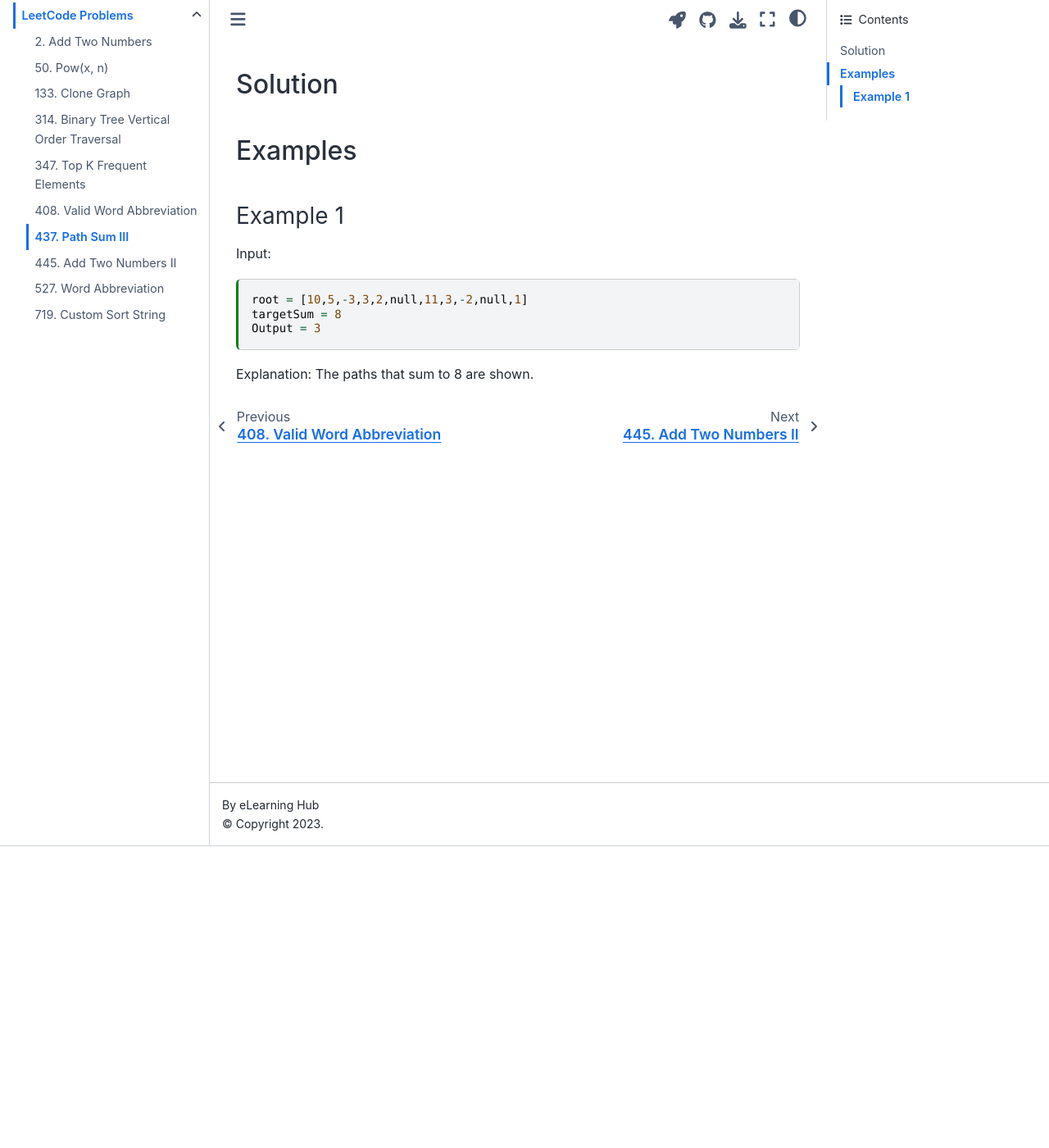
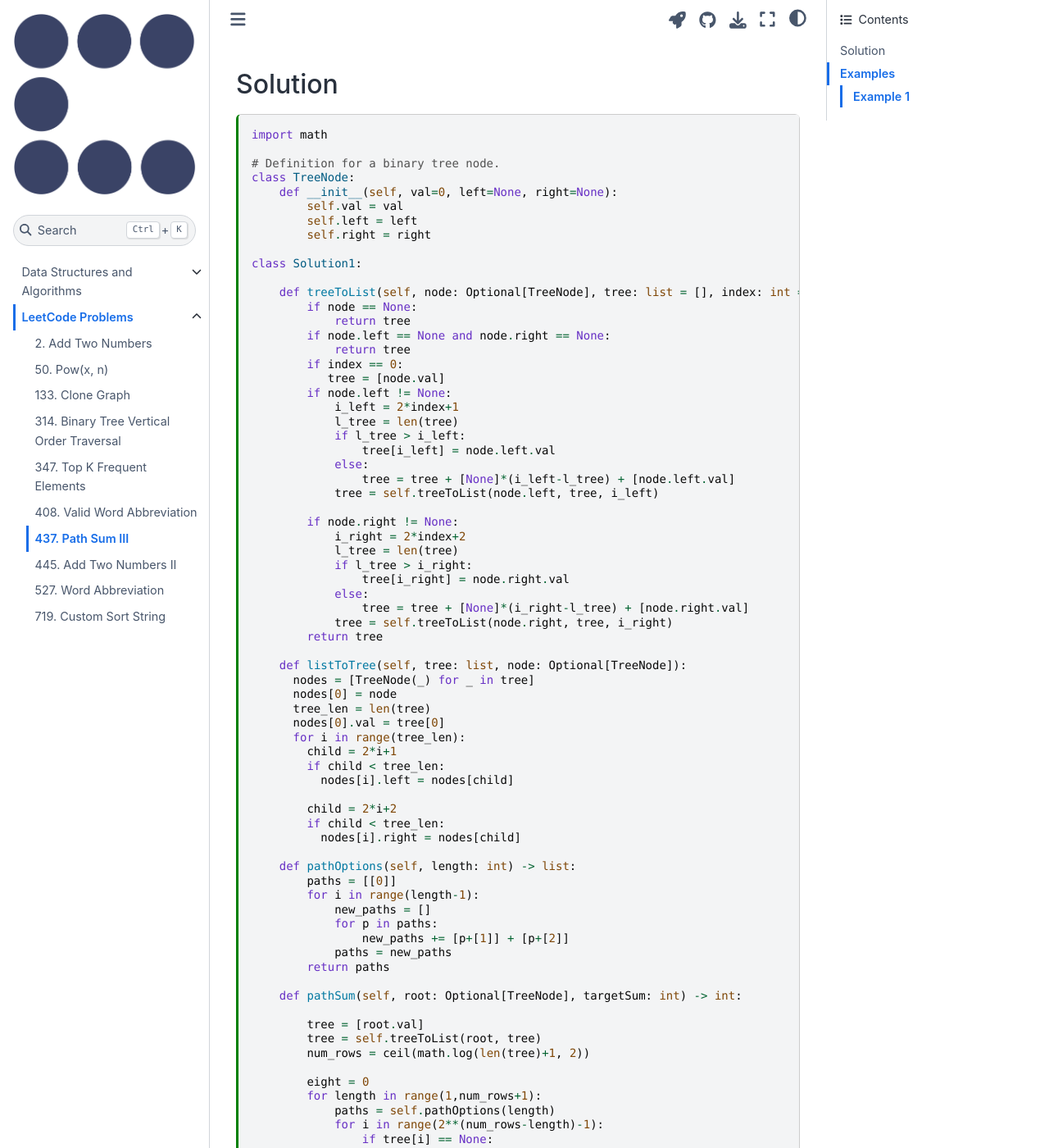
Before and after one commit to eLearningHub/Coding-Book, a Jupyter Book: the page built from leetcode/0437-path-sum-iii.md, in a window 1280 px wide and 1400 px high, scrolled down 368 px. Shown: the whole window at 82% size. Built offline with Jupyter Book 1.0.4 settings and Sphinx 7.4.7 and the Sphinx Book theme 1.1.4, drawn with Linux system fonts in a browser that asks for light colours; some of the changed text lies outside the part shown.

Commit message:
listToTree

````diff
--- a/leetcode/0437-path-sum-iii.md
+++ b/leetcode/0437-path-sum-iii.md
@@ -26,7 +26,102 @@
 
 ## Solution
 
+```{code-cell} ipython3
+import math
+
+# Definition for a binary tree node.
+class TreeNode:
+    def __init__(self, val=0, left=None, right=None):
+        self.val = val
+        self.left = left
+        self.right = right
+
+class Solution1:
+
+    def treeToList(self, node: Optional[TreeNode], tree: list = [], index: int = 0):
+        if node == None:
+            return tree
+        if node.left == None and node.right == None:
+            return tree
+        if index == 0:
+           tree = [node.val]
+        if node.left != None:
+            i_left = 2*index+1
+            l_tree = len(tree)
+            if l_tree > i_left:
+                tree[i_left] = node.left.val
+            else:
+                tree = tree + [None]*(i_left-l_tree) + [node.left.val]
+            tree = self.treeToList(node.left, tree, i_left)
+
+        if node.right != None:
+            i_right = 2*index+2
+            l_tree = len(tree)
+            if l_tree > i_right:
+                tree[i_right] = node.right.val
+            else:
+                tree = tree + [None]*(i_right-l_tree) + [node.right.val]
+            tree = self.treeToList(node.right, tree, i_right)
+        return tree
+
+    def listToTree(self, tree: list, node: Optional[TreeNode]):
+      nodes = [TreeNode(_) for _ in tree]
+      nodes[0] = node
+      tree_len = len(tree)
+      nodes[0].val = tree[0]
+      for i in range(tree_len):
+        child = 2*i+1
+        if child < tree_len:
+          nodes[i].left = nodes[child]
+
+        child = 2*i+2
+        if child < tree_len:
+          nodes[i].right = nodes[child]
+
+    def pathOptions(self, length: int) -> list:
+        paths = [[0]]
+        for i in range(length-1):
+            new_paths = []
+            for p in paths:
+                new_paths += [p+[1]] + [p+[2]]
+            paths = new_paths
+        return paths
+
+    def pathSum(self, root: Optional[TreeNode], targetSum: int) -> int:
+
+        tree = [root.val]
+        tree = self.treeToList(root, tree)
+        num_rows = ceil(math.log(len(tree)+1, 2))
+
+        eight = 0
+        for length in range(1,num_rows+1):
+            paths = self.pathOptions(length)
+            for i in range(2**(num_rows-length)-1):
+                if tree[i] == None:
+                    break
+                for p in paths:
+                    sum_nodes = tree[i]
+                    j = i
+                    for k in p:
+                        if tree[2+j + k] == None:
+                            break
+
+                        sum_nodes += tree[2+j + k]
+                        j = 2+j + k
+                        if sum_nodes == 8:
+                            eight = eight + 1
+        return eight
+```
+
 ## Examples
+
+```{code-cell} ipython3
+:tags: ["hide-input"]
+%load_ext line_profiler
+%load_ext memory_profiler
+import cProfile
+Sol1 = Solution1()
+```
 
 ### Example 1
 
@@ -36,6 +131,7 @@
 root = [10,5,-3,3,2,null,11,3,-2,null,1]
 targetSum = 8
 Output = 3
+Tree = TreeNode()
+Sol1.listToTree(root, Tree)
+Sol1.pathSum(Tree)
 ```
-
-Explanation: The paths that sum to 8 are shown.
````
